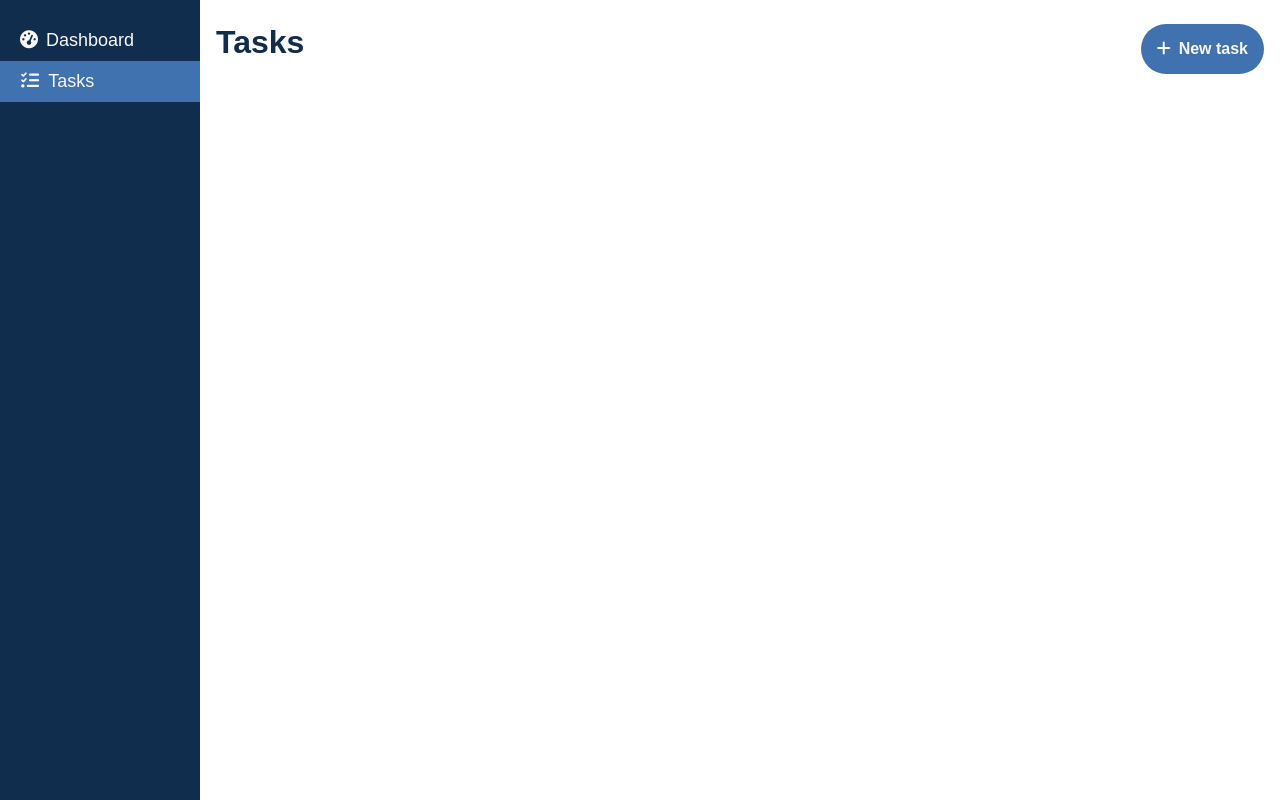
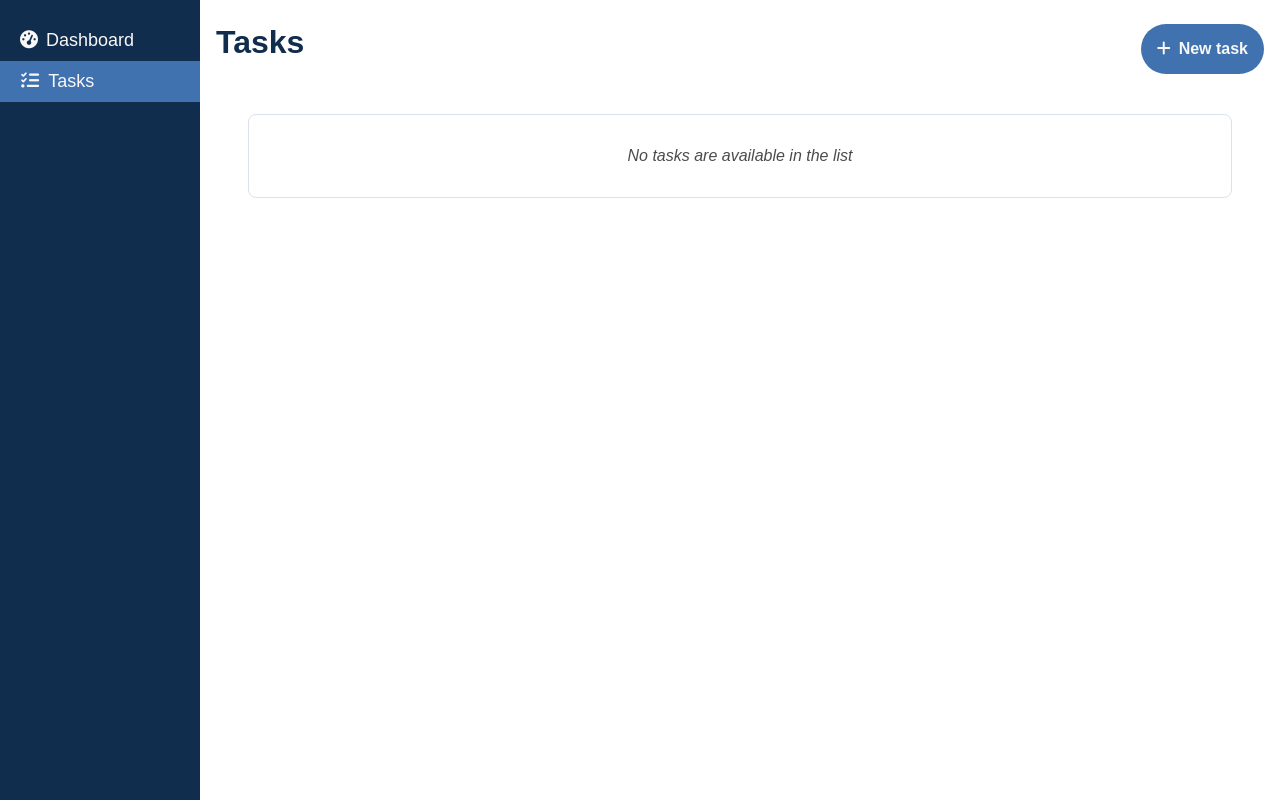
Before and after one commit to nuras1999/task-management-app, an Angular app: page /tasks in a window 1280 px wide. Built offline with nearby package versions, Linux system fonts and the light colour scheme; a small style sheet from the web is missing.

Commit message:
feat(tasks): add tasks container and placeholder

```diff
--- a/src/app/components/tasks/tasks.component.html
+++ b/src/app/components/tasks/tasks.component.html
@@ -2,3 +2,13 @@
   <h1 class="title">Tasks</h1>
   <div class="create-button"><i class="fa fa-plus pr-8"></i>New task</div>
 </div>
+
+<div class="tasks-list-container">
+  @if(myTasks.length){ @for(task of myTasks; track task){
+  <div class="task-item">
+    {{ task }}
+  </div>
+  } } @else {
+  <div class="placeholder">No tasks are available in the list</div>
+  }
+</div>
--- a/src/app/components/tasks/tasks.component.scss
+++ b/src/app/components/tasks/tasks.component.scss
@@ -1 +1,35 @@
 @import "../../app.component.scss";
+
+.tasks-list-container {
+  max-height: 70vh;
+  border: 1px solid $ternary-color;
+  border-radius: 8px;
+  padding: 32px;
+  margin: 32px;
+  overflow-y: auto;
+  overflow-x: hidden;
+
+  @media (max-width: 768px) {
+    max-height: 75vh;
+    padding: 16px;
+    margin: 16px 0px;
+  }
+
+  .task-item {
+    padding: 16px;
+    background: $ternary-color;
+    border-radius: 8px;
+    margin-bottom: 16px;
+
+    &:last-child {
+      margin-bottom: 0px;
+    }
+  }
+
+  .placeholder {
+    display: flex;
+    justify-content: center;
+    font-style: italic;
+    opacity: 0.7;
+  }
+}
--- a/src/app/components/tasks/tasks.component.ts
+++ b/src/app/components/tasks/tasks.component.ts
@@ -1,12 +1,15 @@
-import { Component } from '@angular/core';
+import { Component } from "@angular/core";
 
 @Component({
-  selector: 'app-tasks',
+  selector: "app-tasks",
   standalone: true,
   imports: [],
-  templateUrl: './tasks.component.html',
-  styleUrl: './tasks.component.scss'
+  templateUrl: "./tasks.component.html",
+  styleUrl: "./tasks.component.scss",
 })
 export class TasksComponent {
-
+  /**
+   * List of tasks
+   */
+  public myTasks = [];
 }
```
